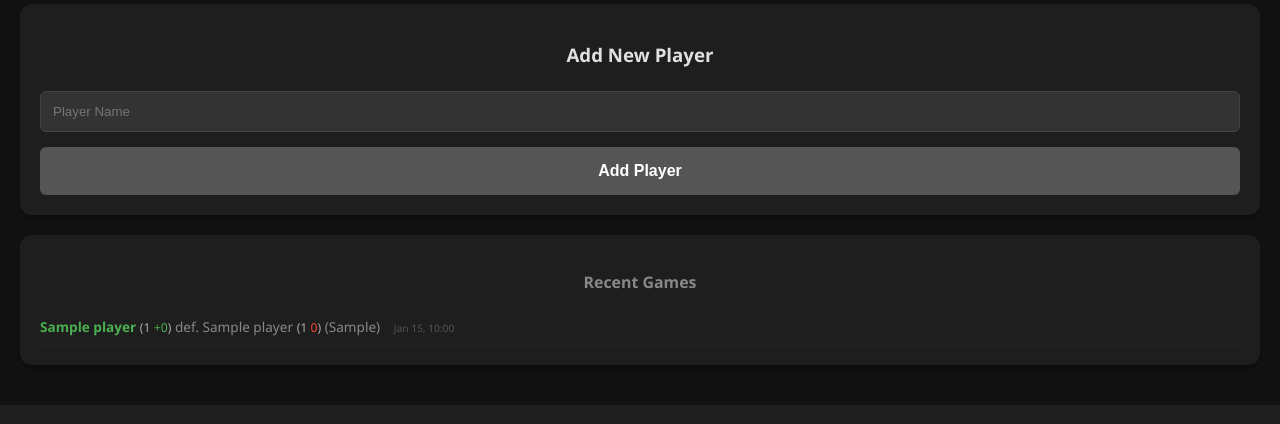
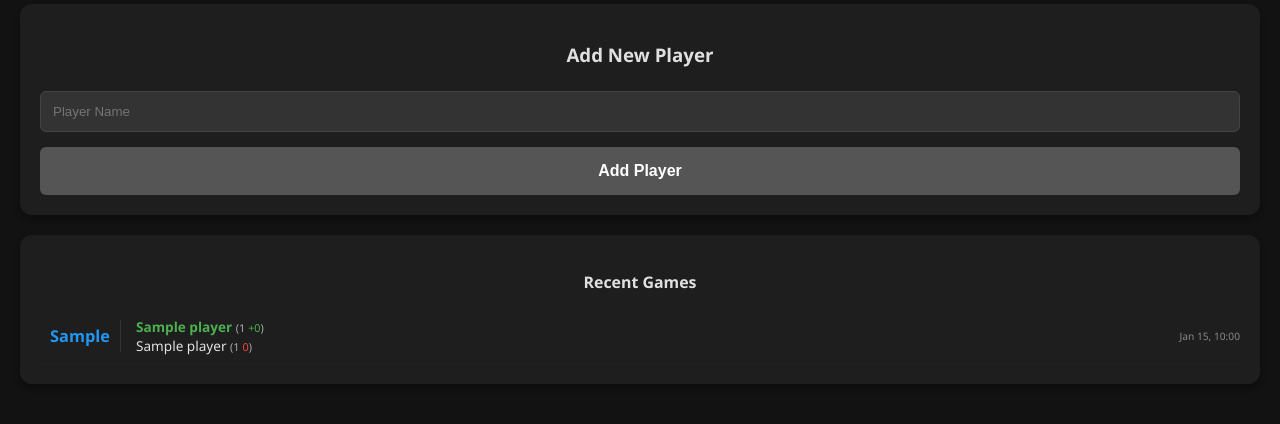
Before and after one commit to tigerqye/pingpongelo, a Flask app: page / in a window 1280 px wide. Shown: the part 748-1172 px from the top of the page. Before the commit the page ends 1124 px from the top, so only its background shows below. Run offline with Flask 3, Linux system fonts and the light colour scheme; tables that the repository leaves empty hold one stand-in row (values such as "Sample post").

Commit message:
games ui fixes

```diff
--- a/templates/index.html
+++ b/templates/index.html
@@ -55,21 +55,46 @@
         }
 
         /* Tabs */
-        .history { font-size: 0.85em; color: #888; }
+        .history { font-size: 0.85em; color: #e0e0e0; }
         .history-item {
             padding: 8px 0;
             border-bottom: 1px solid #222;
+            display: flex; /* Main container for score, player stack and actions/date */
+            justify-content: space-between;
+            align-items: center; /* Vertically center score and date */
+        }
+
+        /* NEW: Score styling */
+        .match-score-display {
+            font-size: 1.2em;
+            font-weight: bold;
+            color: #2196F3; /* Distinct color for score */
+            margin-right: 15px;
+            padding: 5px 10px;
+            min-width: 60px;
+            text-align: center;
+            border-right: 1px solid #333; /* Visual separation from player names */
+        }
+
+        .match-players-stack {
             display: flex;
-            justify-content: space-between;
-            align-items: center;
+            flex-direction: column;
+            text-align: left;
+            flex-grow: 1;
+            margin-right: 15px; /* Space between names and date/admin */
         }
-        .match-info { flex-grow: 1; text-align: left;}
-        .match-date { font-size: 0.75em; color: #555; margin-left: 10px; }
-        .match-row-content {
+        .match-actions-and-date {
             display: flex;
-            justify-content: space-between;
-            align-items: center;
-            width: 100%;
+            flex-direction: column;
+            align-items: flex-end; /* Align date and button to the right */
+            gap: 5px; /* Space between date and button */
+            min-width: 120px; /* Ensure space for the button */
+        }
+        .match-timestamp {
+            font-size: 0.75em;
+            color: #888;
+            text-align: right;
+            line-height: 1;
         }
 
         /* Modal Styles */
@@ -175,21 +200,27 @@
         <h3>Recent Games</h3>
         {% for match in matches %}
         <div class="history-item">
-            <div class="match-row-content">
-                <div class="match-info">
+            <!-- NEW: Match Score Display -->
+            <div class="match-score-display">{{ match.score }}</div>
+
+            <div class="match-players-stack">
+                <div class="winner-info">
                     <strong style="color:#4CAF50">{{ match.winner.name }}</strong>
-                    <span style="font-size: 0.9em; color: #aaa;">({{ match.winner_pre_elo }}
+                    <span style="font-size: 0.8em; color: #aaa;">({{ match.winner_pre_elo }}
                     <span style="color: #4CAF50;">+{{ match.winner_post_elo - match.winner_pre_elo }}</span>)</span>
-                    def.
+                    <!-- Score removed from here -->
+                </div>
+                <div class="loser-info">
                     {{ match.loser.name }}
-                    <span style="font-size: 0.9em; color: #aaa;">({{ match.loser_pre_elo }}
+                    <span style="font-size: 0.8em; color: #aaa;">({{ match.loser_pre_elo }}
                     <span style="color: #F44336;">{{ match.loser_post_elo - match.loser_pre_elo }}</span>)</span>
-                    ({{ match.score }})
-                    <span class="match-date">{{ format_date(match.date) }}</span>
                 </div>
+            </div>
+
+            <div class="match-actions-and-date">
+                <div class="match-timestamp">{{ format_date(match.date) }}</div>
                 <!-- Match Revert Form -->
                 <form id="match-admin-{{ match.id }}" class="admin-hidden" action="/remove_match/{{ match.id }}" method="POST" style="margin:0; width: 120px;" onsubmit="return injectAdminPassword(this)">
-                    <!-- Hidden input field for the password -->
                     <input type="hidden" name="admin_password" class="admin-password-field-hidden">
                     <button type="submit" class="remove-btn">Revert Match</button>
                 </form>
```
